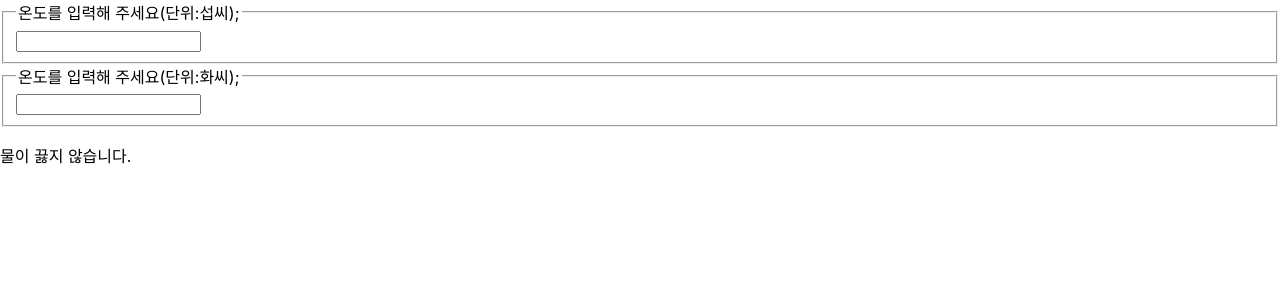
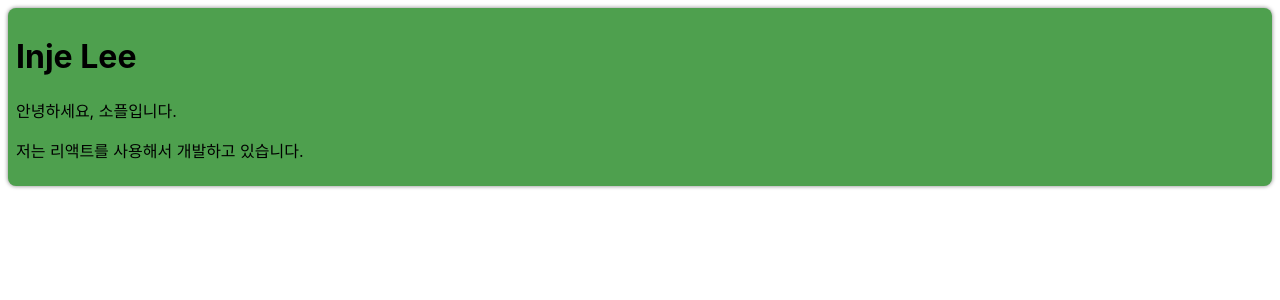
Before and after one commit to choijisul/react-study, a React (Create React App) app: page / in a window 1280 px wide. Shown: the top 300 px of the page. Built offline with nearby package versions, Linux system fonts and the light colour scheme.

Commit message:
합성과 상속 실습(Card제작) 완료

```diff
--- /dev/null
+++ b/src/chapter_13/Card.jsx
@@ -0,0 +1,20 @@
+function Card(props) {
+    const { title, backgroundColor, children } = props;
+
+    return (
+        <div
+            style={{
+                margin: 8,
+                padding: 8,
+                borderRadius: 8,
+                boxShadow: "0px 0px 4px grey",
+                backgroundColor: backgroundColor || "white",
+            }}
+        >
+            {title && <h1>{title}</h1>}
+            {children}
+        </div>
+    );
+}
+
+export default Card;
--- /dev/null
+++ b/src/chapter_13/ProfileCard.jsx
@@ -0,0 +1,12 @@
+import Card from "./Card";
+
+function ProfileCard(props){
+    return(
+        <Card title="Inje Lee" backgroundColor="#4ea04e">
+            <p>안녕하세요, 소플입니다.</p>
+            <p>저는 리액트를 사용해서 개발하고 있습니다.</p>
+        </Card>
+    );
+}
+
+export default ProfileCard;
--- a/src/index.js
+++ b/src/index.js
@@ -13,8 +13,8 @@
 // import LandingPage from './chapter_09/LandingPage';  //chap09에서 사용
 // import AttendanceBook from './chapter_10/AttendanceBook';  //chap10에서 사용
 // import SignUp from './chapter_11/SignUp';  //chap11에서 사용
-import Calculator from './chapter_12/Calculator';  //chap12에서 사용
-
+// import Calculator from './chapter_12/Calculator';  //chap12에서 사용
+import ProfileCard from './chapter_13/ProfileCard';  //chap13에 사용
 
 const root = ReactDOM.createRoot(document.getElementById('root'));
 root.render(
@@ -27,7 +27,8 @@
         {/* <LandingPage/>  chap09에 사용*/}
         {/* <AttendanceBook/>  chap10에 사용*/}
         {/* <SignUp/>  chap11에 사용*/}
-        <Calculator/>
+        {/* <Calculator/>  chap12에 사용*/}
+        <ProfileCard/>
     </React.StrictMode>
 );
 
```
